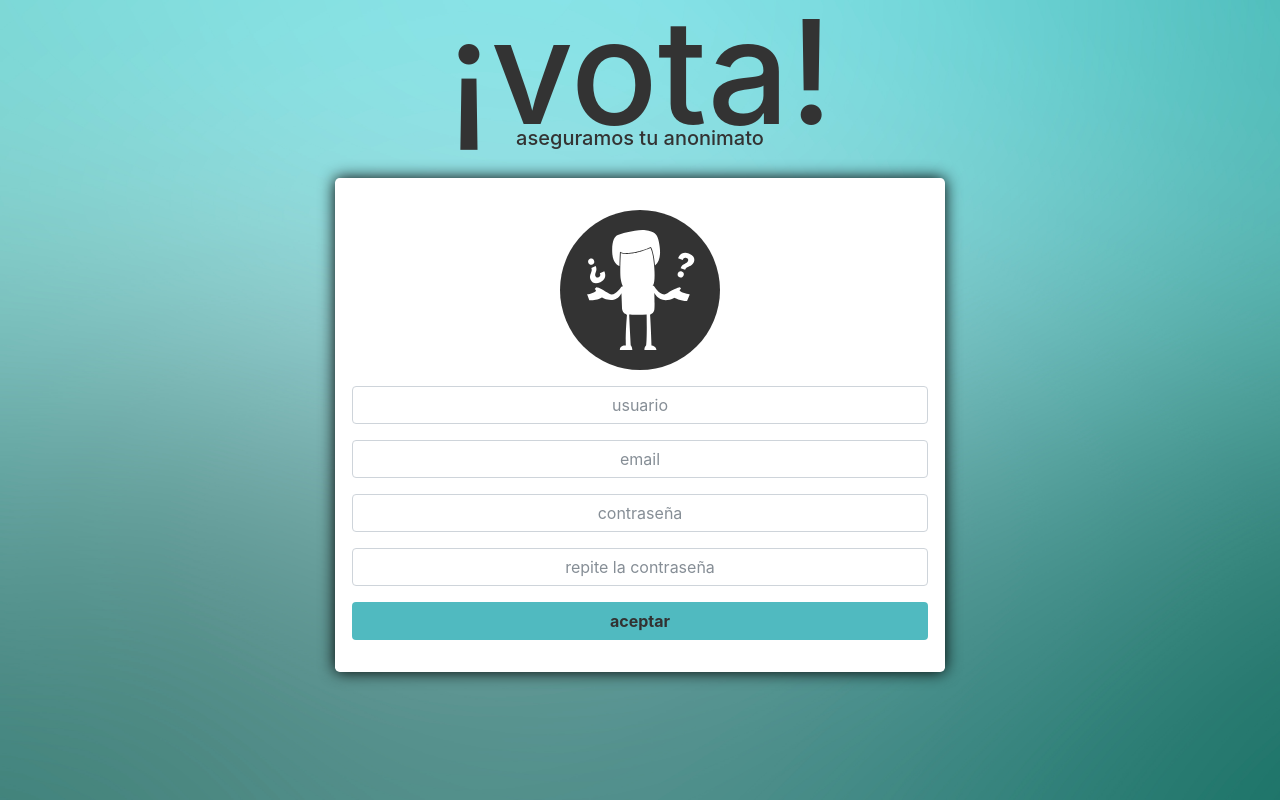
After one commit to adelgadorioja/proyecto_vota, a PHP site: page /PHP/registro.php in a window 1280 px wide. The commit adds this page. Run offline with PHP 8.4, Linux system fonts and the light colour scheme; some libraries are stand-ins or nearby versions.

Commit message:
Emails y registro

```diff
--- a/PHP/invitacionRealizada.php
+++ b/PHP/invitacionRealizada.php
@@ -29,7 +29,7 @@
         $destinatario = explode(",", $destinatario);
         //bucle para enviar todos los correos y insertarlos en la bd
         for ($i=0; $i < sizeof($destinatario); $i++) {
-            $cuerpo = "Hola, has sido invitado a votar en una consulta.\nSi estas interesado entra en el enlace proporcionado:\n\nhttps://www.marcguerra.ga/proyecto_vota/invitacion.php?".$destinatario[$i]."\n\nEsperamos haber sido de su ayuda.\n\nCopyright © 2017 by proyectoVota";
+            $cuerpo = "Hola, has sido invitado a votar en una consulta.\nSi estas interesado entra en el enlace proporcionado:\n\nhttps://www.marcguerra.ga/proyecto_vota/invitacion.php?email=".$destinatario[$i]."\n\nEsperamos haber sido de su ayuda.\n\nCopyright © 2017 by proyectoVota";
             mail($destinatario[$i], $asunto, $cuerpo, $remitente);
             insertarElemento("INSERT INTO invitaciones (id_consulta,email_invitado) VALUES ('$idConsulta','$destinatario[$i]')");
         }
--- /dev/null
+++ b/PHP/registro.php
@@ -0,0 +1,63 @@
+<!DOCTYPE html>
+<html>
+<head>
+	<title>PROYECTO VOTA</title>
+	<meta charset="utf-8">
+	<link rel="stylesheet" type="text/css" href="../reset.css">
+	<script type="text/javascript" src="../script.js"></script>
+	<meta name="viewport" content="width=device-width, initial-scale=1, shrink-to-fit=no">
+	<link rel="stylesheet" href="https://maxcdn.bootstrapcdn.com/bootstrap/4.0.0-beta.2/css/bootstrap.min.css" integrity="sha384-PsH8R72JQ3SOdhVi3uxftmaW6Vc51MKb0q5P2rRUpPvrszuE4W1povHYgTpBfshb" crossorigin="anonymous">
+	<link rel="stylesheet" type="text/css" href="../style.css">
+</head>
+<body>
+
+	<div class="container-fluid">
+		<div class="row">
+			<div id="landPage" class="center col-md-6">
+					<h2 class="text-center title">¡vota!</h2>
+					<h5 class="text-center">aseguramos tu anonimato</h2>
+					<form class="jumbotron box-shadow" id="formularioRegistro" action="validacionRegistro.php" method="POST">
+						<div class="row">
+							<?php
+									if(!isset($_GET["error"])) {
+										$estilo = "d-none";
+									} else {
+										$estilo = "";
+									}
+
+									echo "<div class='alert ".$estilo." alert-danger alert-dismissable col-md-12' id='mensajeDialog' role='alert'>";
+
+									if(isset($_GET["error"])) {
+										echo "Ha ocurrido un error.";
+									}
+								?>
+							</div>
+						</div>
+						<div class="row">
+							<div class="circle-logo mx-auto"></div>
+						</div>
+						<div class="form-group row">
+							<input class="form-control text-center col-md-12" onblur="comprobarInputVacio(event)" type="text" placeholder="usuario" id="usuarioRegistro" name="usuario">
+						</div>
+						<div class="form-group row">
+							<input class="form-control text-center col-md-12" onblur="comprobarInputVacio(event)" type="text" placeholder="email" id="emailRegistro" name="email">
+						</div>
+						<div class="form-group row">
+							<input class="form-control text-center col-md-12" onblur="comprobarInputVacio(event)" type="password" placeholder="contraseña" id="pass1Registro" name="contrasena">
+						</div>
+						<div class="form-group row">
+							<input class="form-control text-center col-md-12" onblur="comprobarInputVacio(event)" type="password" placeholder="repite la contraseña" id="pass2Registro" name="repetirContrasena">
+						</div>
+						<div class="row">
+							<button type="button" class="col-md-12 btn" onclick = "validarFormularioRegistro()" id="botonAceptar" name="aceptar">aceptar</button>
+						</div>
+					</form>
+			</div>
+		</div>
+	</div>
+
+	<script src="https://code.jquery.com/jquery-3.2.1.slim.min.js" integrity="sha384-KJ3o2DKtIkvYIK3UENzmM7KCkRr/rE9/Qpg6aAZGJwFDMVNA/GpGFF93hXpG5KkN" crossorigin="anonymous"></script>
+	<script src="https://cdnjs.cloudflare.com/ajax/libs/popper.js/1.12.3/umd/popper.min.js" integrity="sha384-vFJXuSJphROIrBnz7yo7oB41mKfc8JzQZiCq4NCceLEaO4IHwicKwpJf9c9IpFgh" crossorigin="anonymous"></script>
+	<script src="https://maxcdn.bootstrapcdn.com/bootstrap/4.0.0-beta.2/js/bootstrap.min.js" integrity="sha384-alpBpkh1PFOepccYVYDB4do5UnbKysX5WZXm3XxPqe5iKTfUKjNkCk9SaVuEZflJ" crossorigin="anonymous"></script>
+</body>
+</html>
--- a/index.php
+++ b/index.php
@@ -22,7 +22,7 @@
 		</div>
 		<div class="row">
 			<div id="landPage" class="center col-md-6">
-					<h1 class="text-center title">¡vota!</h1>
+					<h2 class="text-center title">¡vota!</h2>
 					<h5 class="text-center">aseguramos tu anonimato</h2>
 					<form class="jumbotron box-shadow" id="formularioLogin" action="PHP/validacionUsuario.php" method="POST">
 						<div class="row">
--- a/script.js
+++ b/script.js
@@ -474,11 +474,22 @@ function comprobarEmail() {
     formulario = document.getElementById("formularioInvitacion");
     formulario.submit();
 }
-/*funciones pensadas para mas adelante
-    function comprobarCorreo(event){
-        comprobarInputVacio(event);
+function validarFormularioRegistro() {
+    var formulario = document.querySelector("#formularioRegistro");
+    var usuario = document.querySelector("#usuarioRegistro").value;
+    var email = document.querySelector("#emailRegistro").value;
+    var password1 = document.querySelector("#pass1Registro").value;
+    var password2 = document.querySelector("#pass2Registro").value;
+    var error = false;
+    if (usuario == "" || email == "" || password1 == "" || password2 == "") {
+        mensajeError("Todos los campos son obligatorios.");
+        error = true;
     }
-    function comprobarPassword(event){
-        comprobarInputVacio(event);
+    if (password1 != password2) {
+        mensajeError("Ambas contraseñas deben ser iguales.");
+        error = true;
     }
-*/
+    if (!error) {
+        formulario.submit();
+    }
+}
--- a/style.css
+++ b/style.css
@@ -112,7 +112,7 @@ td:hover {
 
 /* LOGIN */
 
-#formularioLogin {
+#formularioLogin, #formularioRegistro {
 	margin-top: 3em;
 }
 
@@ -128,7 +128,12 @@ td:hover {
 /* LOGIN */
 
 #landPage h5 {
-	margin-top: -1.5em;
+	margin-top: -2em;
+	margin-bottom: -1em;
+}
+
+#landPage h2 {
+	margin-top: -0.1em;
 }
 
 /* EFECTO ANIMADO */
```
Also changed, not shown: PHP/funcionesPHP.php (+20 -0 lines), PHP/invitacion.php (added, +15 -0 lines), PHP/validacionRegistro.php (added, +19 -0 lines).
